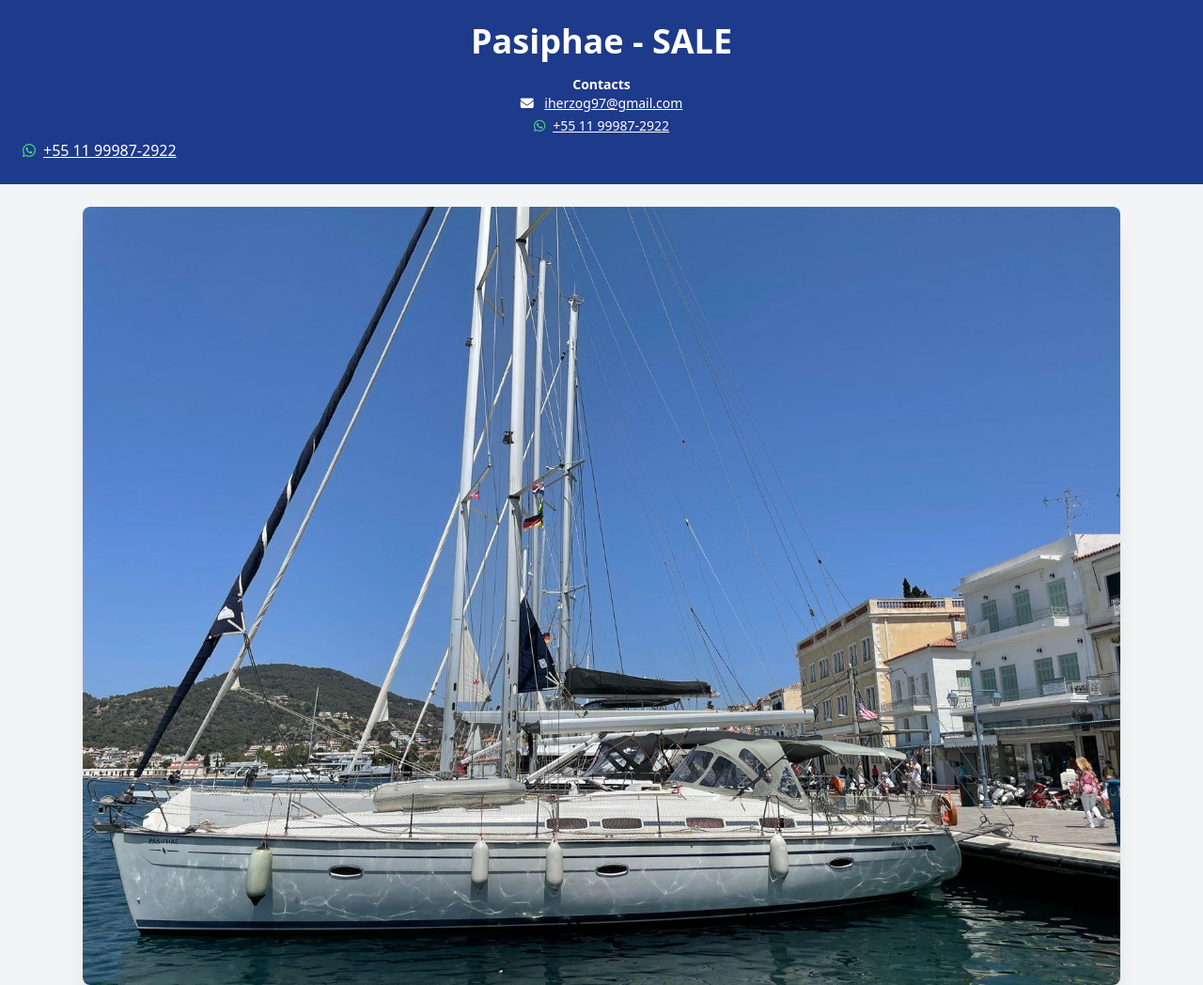
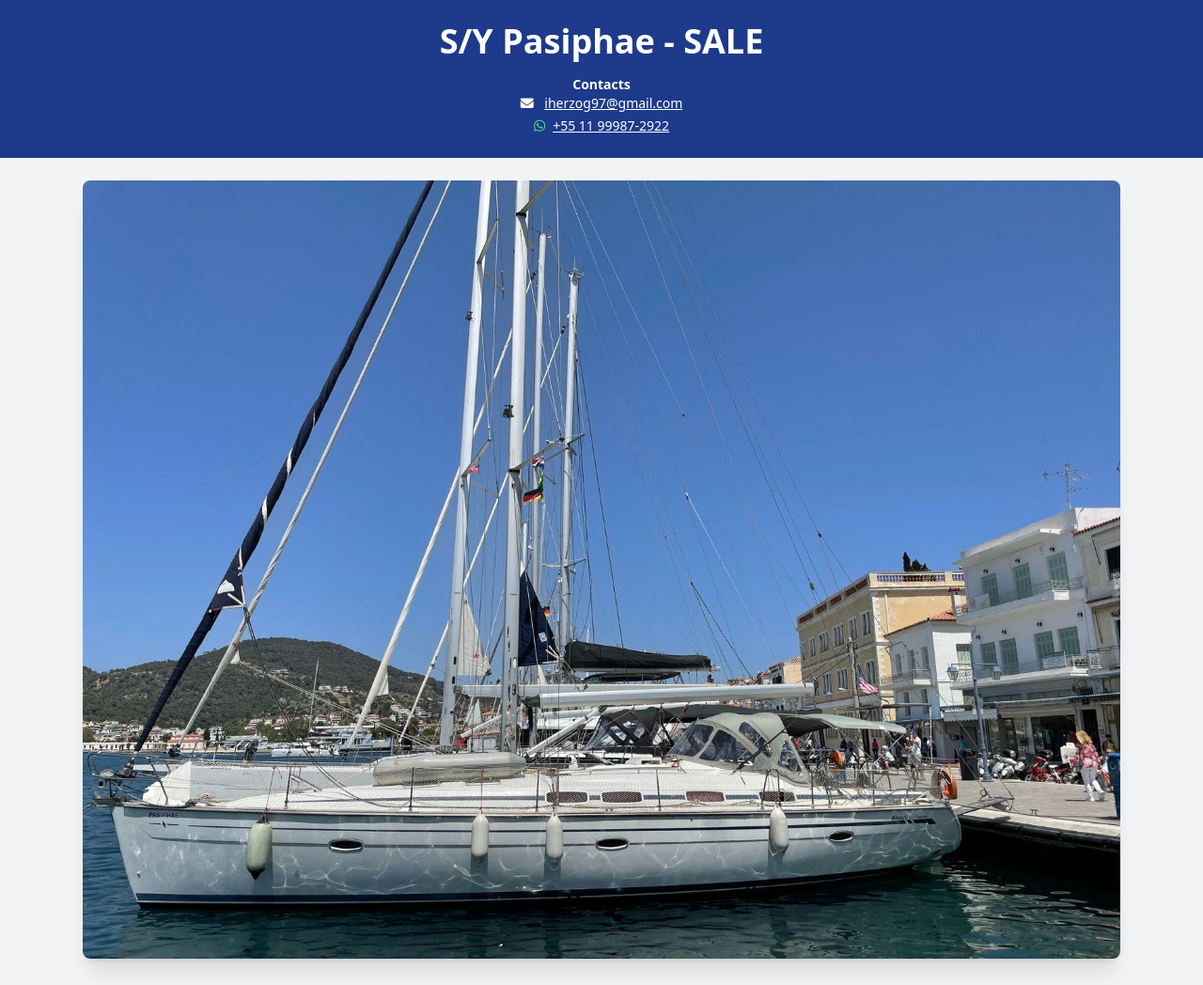
Before and after one commit to iherzog97/sailboat-sale, a plain HTML site: page index.html in a window 1280 px wide. Shown: the top 1048 px of the page at 94% size. Drawn offline with nearby package versions, Linux system fonts and the light colour scheme; a small style sheet from the web is missing.

Commit message:
Update index.html

```diff
--- a/index.html
+++ b/index.html
@@ -11,7 +11,7 @@
   <!-- Hero -->
   <section class="bg-blue-900 text-white py-6 px-6">
     <div class="max-w-6xl mx-auto flex flex-col items-center">
-      <h1 class="text-3xl md:text-4xl font-bold text-center">Pasiphae - SALE</h1>
+      <h1 class="text-3xl md:text-4xl font-bold text-center">S/Y Pasiphae - SALE</h1>
       <div class="mt-4 text-sm flex flex-col items-center">
         <span class="font-semibold">Contacts</span>
         <div>
@@ -24,10 +24,7 @@
         </div>
       </div>
     </div>
-        <div class="flex items-center gap-2 mt-1">
-          <i class="fab fa-whatsapp text-green-400"></i>
-          <a href="https://wa.me/5511999872922" class="underline" target="_blank">+55 11 99987-2922</a>
-        </div>
+
       </div>
     </div>
   </section>
```
